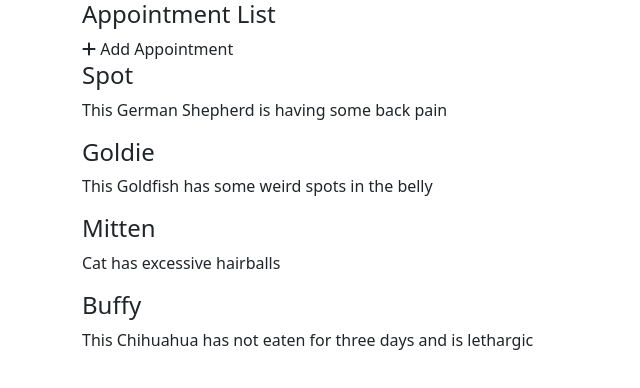
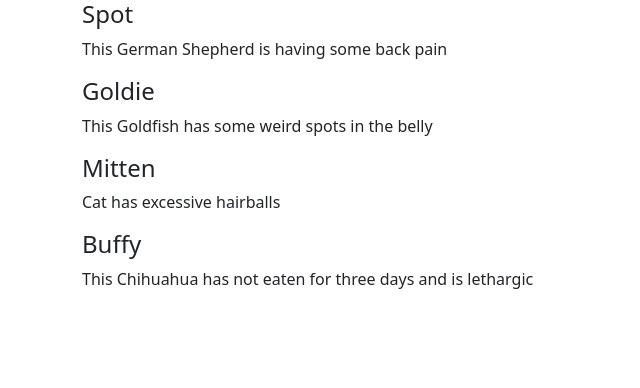
Before and after one commit to sergiychaiuk/vue-interface, a Vue app: page / in a window 1280 px wide. Shown: the top 388 px of the page, without its empty margins (0-640 px from the left). Built offline with nearby package versions, Linux system fonts and the light colour scheme.

Commit message:
imported component with props

```diff
--- a/src/App.vue
+++ b/src/App.vue
@@ -1,17 +1,11 @@
 <template>
   <div id="main-app" class="container">
-    <h4>{{ title }}</h4>
-    <font-awesome-icon icon="plus" class="mr-2"/>
-    Add Appointment
-    <div v-for="(item, i) in appointments" v-bind:key="i">
-      <h4>{{ item.petName }}</h4>
-      <p>{{ item.aptNotes }}</p>
-    </div>
+    <appointment-list :appointments="appointments"/>
   </div>
 </template>
 
 <script>
-import {FontAwesomeIcon} from '@fortawesome/vue-fontawesome'
+import AppointmentList from './components/AppointmentList'
 import axios from 'axios'
 
 export default {
@@ -23,7 +17,7 @@ export default {
     };
   },
   components: {
-    FontAwesomeIcon
+    AppointmentList
   },
   mounted() {
     axios
--- /dev/null
+++ b/src/components/AppointmentList.vue
@@ -0,0 +1,15 @@
+<template>
+  <div>
+    <div v-for="(item, i) in appointments" v-bind:key="i">
+      <h4>{{item.petName}}</h4>
+      <p>{{item.aptNotes}}</p>
+    </div>
+  </div>
+</template>
+
+<script>
+export default {
+  name: 'AppointmentList',
+  props: ['appointments']
+};
+</script>
```
